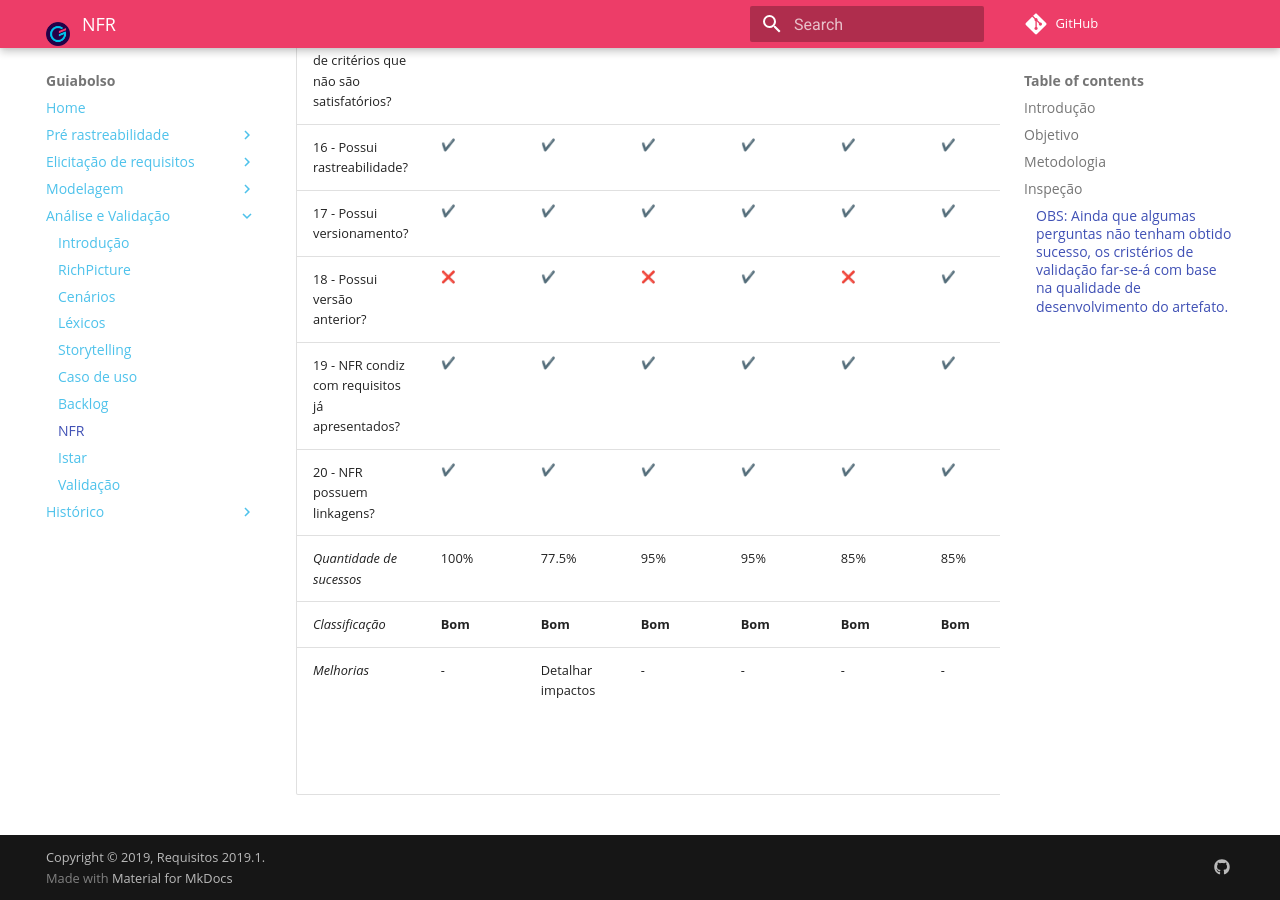
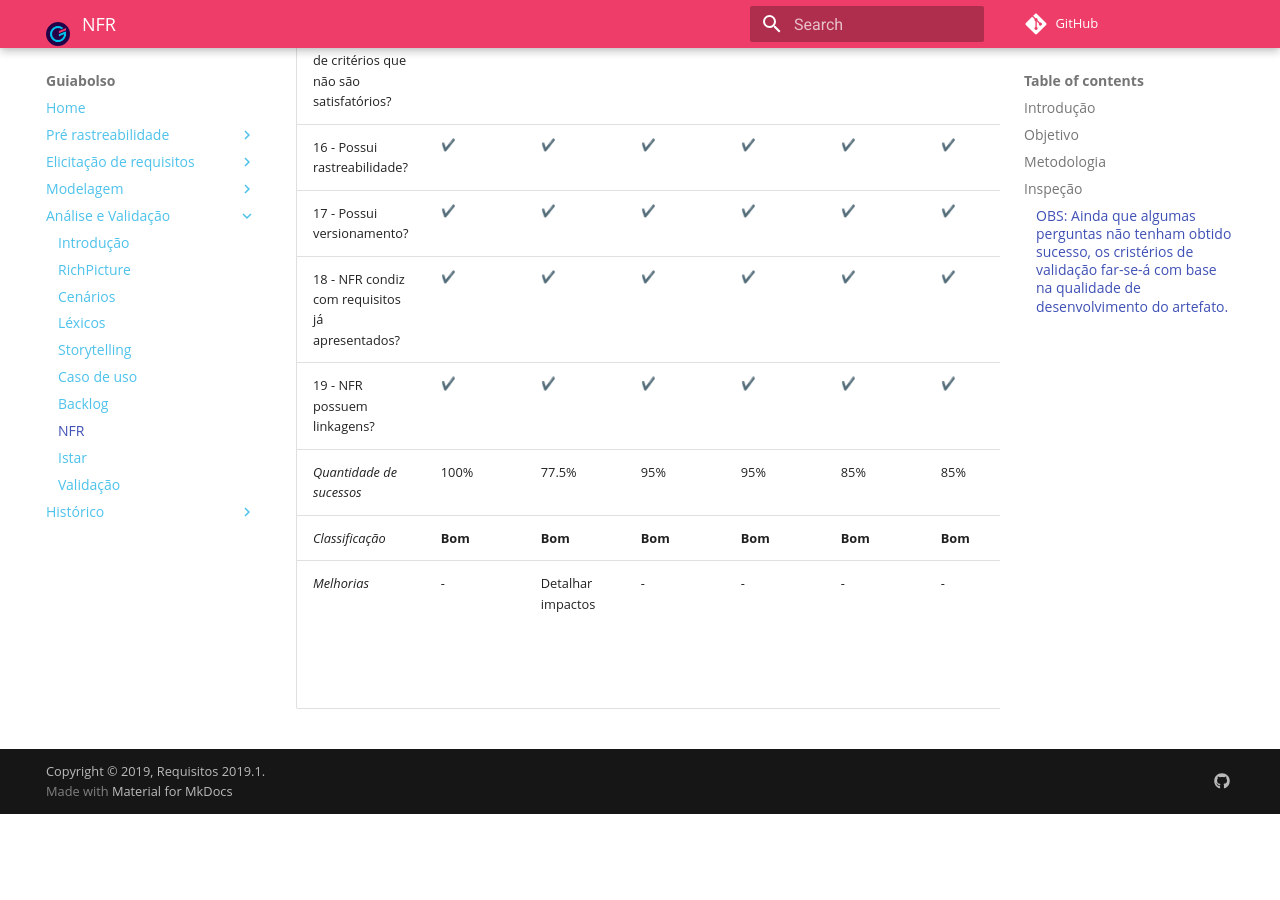
Before and after one commit to fga-disciplinas/2019.1-Guia-Bolso, an MkDocs documentation site: the page built from docs/analise/analise_nfr.md, in a window 1280 px wide and 900 px high, scrolled down 2367 px. Built offline with MkDocs 1.6.1 and Material for MkDocs 9.7.7, drawn with Linux system fonts in a browser that asks for light colours; emoji names are drawn with the system emoji font; comment, search, counter and statistics services are not loaded; old or Windows-style settings are respelled for this version of MkDocs; after the commit the page ends 3181 px from its top, so only the background shows below that.

Commit message:
Ajustando perguntas NFR

```diff
--- a/docs/analise/analise_nfr.md
+++ b/docs/analise/analise_nfr.md
@@ -35,9 +35,8 @@ Para analisar os modelos dos NFR's, foram levantadas questões a respeito de asp
 | 15 - Existência de critérios que não são satisfatórios?| :x: | :x: | :x: | :heavy_check_mark: | :heavy_check_mark: | :heavy_check_mark: | :x: | :heavy_check_mark: |
 | 16 - Possui rastreabilidade? | :heavy_check_mark: | :heavy_check_mark: | :heavy_check_mark: | :heavy_check_mark: | :heavy_check_mark: | :heavy_check_mark: | :heavy_check_mark: | :heavy_check_mark: |
 | 17 - Possui versionamento?| :heavy_check_mark: | :heavy_check_mark: | :heavy_check_mark: | :heavy_check_mark: | :heavy_check_mark: | :heavy_check_mark: | :heavy_check_mark: | :heavy_check_mark: |
-| 18 - Possui versão anterior? | :x: | :heavy_check_mark: | :x: | :heavy_check_mark: | :x: | :heavy_check_mark: | :x: | :x: |
-| 19 - NFR condiz com requisitos já apresentados?| :heavy_check_mark: | :heavy_check_mark: | :heavy_check_mark: | :heavy_check_mark: | :heavy_check_mark: | :heavy_check_mark: | :heavy_check_mark:| :heavy_check_mark: |
-| 20 - NFR possuem linkagens?| :heavy_check_mark: | :heavy_check_mark: | :heavy_check_mark: | :heavy_check_mark: | :heavy_check_mark: | :heavy_check_mark: | :heavy_check_mark: | :heavy_check_mark: |
+| 18 - NFR condiz com requisitos já apresentados?| :heavy_check_mark: | :heavy_check_mark: | :heavy_check_mark: | :heavy_check_mark: | :heavy_check_mark: | :heavy_check_mark: | :heavy_check_mark:| :heavy_check_mark: |
+| 19 - NFR possuem linkagens?| :heavy_check_mark: | :heavy_check_mark: | :heavy_check_mark: | :heavy_check_mark: | :heavy_check_mark: | :heavy_check_mark: | :heavy_check_mark: | :heavy_check_mark: |
 | *Quantidade de sucessos* | 100% | 77.5% | 95% | 95% | 85% | 85% |  65% | 90% |
 | *Classificação* | **Bom**  | **Bom** | **Bom** | **Bom** | **Bom** | **Bom** | **regular** | **Bom** |
 | *Melhorias* | - | Detalhar impactos | - | - | - | - | - | Detalhar impactos, aprofundar mais no tema e sua importância | - |
```
